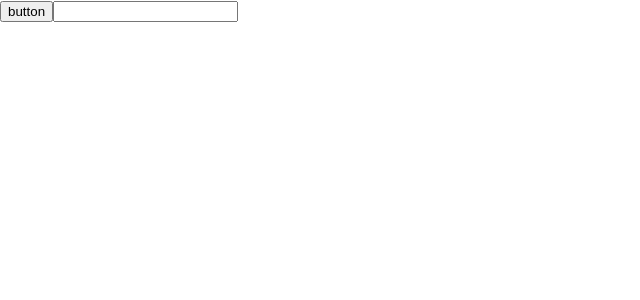
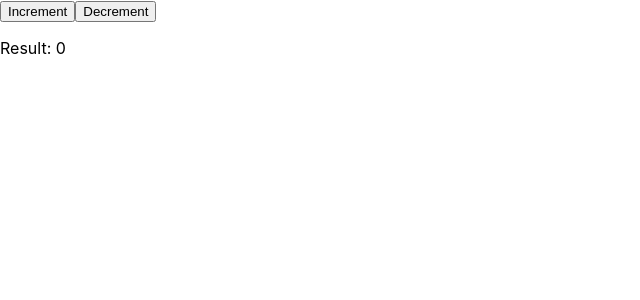
Before and after one commit to AudriusAnusauskas/react-fundamentals, a React (Create React App) app: page / in a window 1280 px wide. Shown: the top 300 px of the page, without its empty margins (0-640 px from the left). Built offline with nearby package versions, Linux system fonts and the light colour scheme.

Commit message:
wf-36 create stateful component

```diff
--- a/src/App.js
+++ b/src/App.js
@@ -1,13 +1,9 @@
 import logo from "./logo.svg";
 import "./App.css";
-import InteractionEvents33 from "./InteractionEvents33";
+import StatefulComponent34 from "./StatefulComponent34";
 
 function App() {
-  return (
-    <div>
-      <InteractionEvents33 />
-    </div>
-  );
+  return <StatefulComponent34 />;
 }
 
 export default App;
--- /dev/null
+++ b/src/StatefulComponent34.jsx
@@ -0,0 +1,26 @@
+import { useState } from "react";
+
+const StatefulComponent34 = () => {
+  const [count, setCount] = useState(0);
+
+  const increment = () => {
+    return setCount(count + 1);
+  };
+
+  const decrement = () => {
+    return count > 0 && setCount(count - 1);
+  };
+
+  return (
+    <div>
+      <button onClick={increment}>Increment</button>
+      <button onClick={decrement}>Decrement</button>
+
+      <p>
+        <span>Result: {count} </span>
+      </p>
+    </div>
+  );
+};
+
+export default StatefulComponent34;
```
